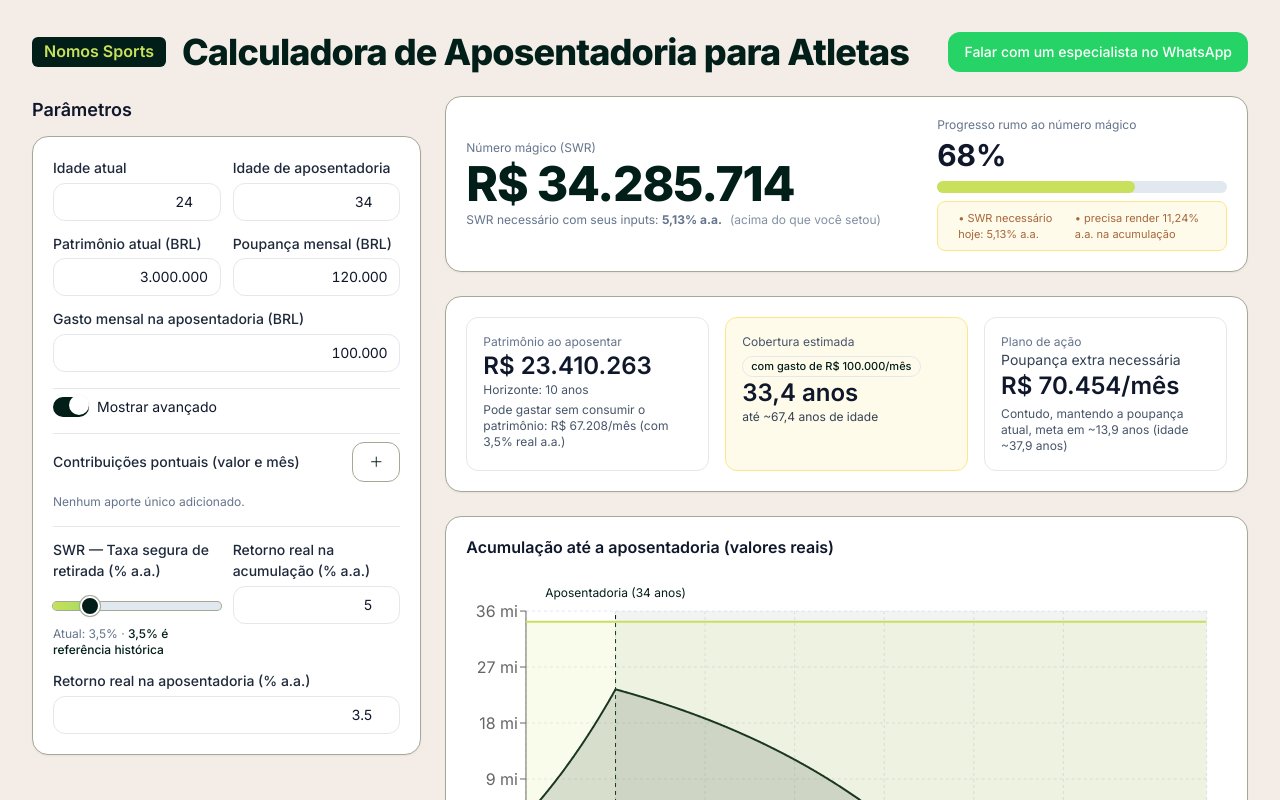
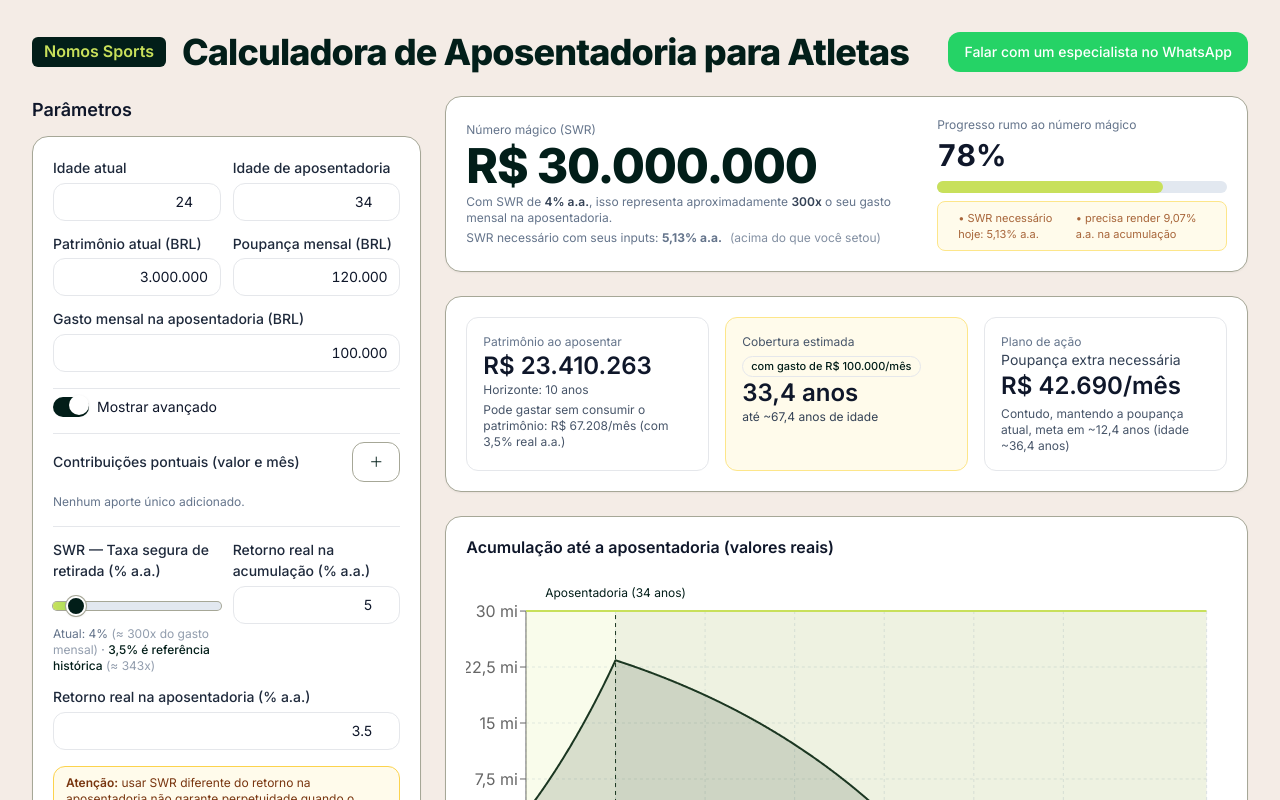
Before and after one commit to erikpajunknomos/calculadora-aposentadoria, a React (Vite) app: page / in a window 1280 px wide. Shown: the top 800 px of the page. Built offline with nearby package versions, Linux system fonts and the light colour scheme; the HTML template or start-up script is replaced by a standard one.

Commit message:
Update App.tsx

```diff
--- a/src/App.tsx
+++ b/src/App.tsx
@@ -107,7 +107,9 @@ const SwrSlider: React.FC<{ value: number; min: number; max: number; step: numbe
         />
       </div>
       <div className="mt-1 text-xs text-slate-500">
-        Atual: {formatNumber(value, 1)}% · <span className="text-[var(--brand-dark)] font-medium">3,5% é referência histórica</span>
+        Atual: {formatNumber(value, 1)}% <span className="opacity-70">(≈ {formatBRInt(Math.round(spendMultipleFromSWR(value)))}x do gasto mensal)</span> ·{" "}
+        <span className="text-[var(--brand-dark)] font-medium">3,5% é referência histórica</span>{" "}
+        <span className="opacity-70">(≈ {formatBRInt(Math.round(spendMultipleFromSWR(3.5)))}x)</span>
       </div>
     </div>
   );
@@ -217,6 +219,13 @@ function formatNumber(value: number, digits = 1) {
   if (!isFinite(value)) return "-";
   return new Intl.NumberFormat("pt-BR", { maximumFractionDigits: digits }).format(value);
 }
+
+// Quantas vezes o gasto mensal o "número mágico" representa para um SWR (% a.a.)
+// Ex.: 4% a.a. -> 300x (porque 1/0,04 = 25 anos; 25*12 = 300 meses)
+function spendMultipleFromSWR(swrPct: number) {
+  const p = Math.max(1e-9, swrPct);
+  return 1200 / p;
+}
 function monthlyRateFromRealAnnual(realAnnualPct: number) {
   return Math.pow(1 + realAnnualPct / 100, 1 / 12) - 1;
 }
@@ -309,7 +318,7 @@ export default function App() {
   const [currentWealth, setCurrentWealth] = useState(3_000_000);
   const [monthlySaving, setMonthlySaving] = useState(120_000);
   const [monthlySpend, setMonthlySpend] = useState(100_000);
-  const [swrPct, setSwrPct] = useState(3.5);
+  const [swrPct, setSwrPct] = useState(4);
   const [accumRealReturn, setAccumRealReturn] = useState(5);
   const [retireRealReturn, setRetireRealReturn] = useState(3.5);
 
@@ -554,7 +563,7 @@ export default function App() {
                     <div className="grid grid-cols-1 sm:grid-cols-2 gap-3 items-start">
                       <div>
                         <Label>SWR — Taxa segura de retirada (% a.a.)</Label>
-                        <SwrSlider value={swrPct} onChange={(v)=> setSwrPct(v)} min={2.5} max={8} step={0.1} />
+                        <SwrSlider value={swrPct} onChange={(v)=> setSwrPct(v)} min={2.5} max={20} step={0.1} />
                       </div>
                       <div>
                         <Label>Retorno real na acumulação (% a.a.)</Label>
@@ -587,6 +596,11 @@ export default function App() {
       <div className="text-xs text-slate-500">Número mágico (SWR)</div>
       <div className="mt-1 text-4xl md:text-5xl font-extrabold tracking-tight text-[var(--brand-dark)]">
         {formatCurrency(targetWealth, "BRL")}
+      </div>
+
+      <div className="mt-1 text-xs text-slate-500">
+        Com SWR de <span className="font-semibold text-slate-700">{formatNumber(swrPct, 1)}% a.a.</span>, isso representa aproximadamente{" "}
+        <span className="font-semibold text-slate-700">{formatBRInt(Math.round(spendMultipleFromSWR(swrPct)))}x</span> o seu gasto mensal na aposentadoria.
       </div>
 
       <div className="text-slate-600 text-sm">
```
